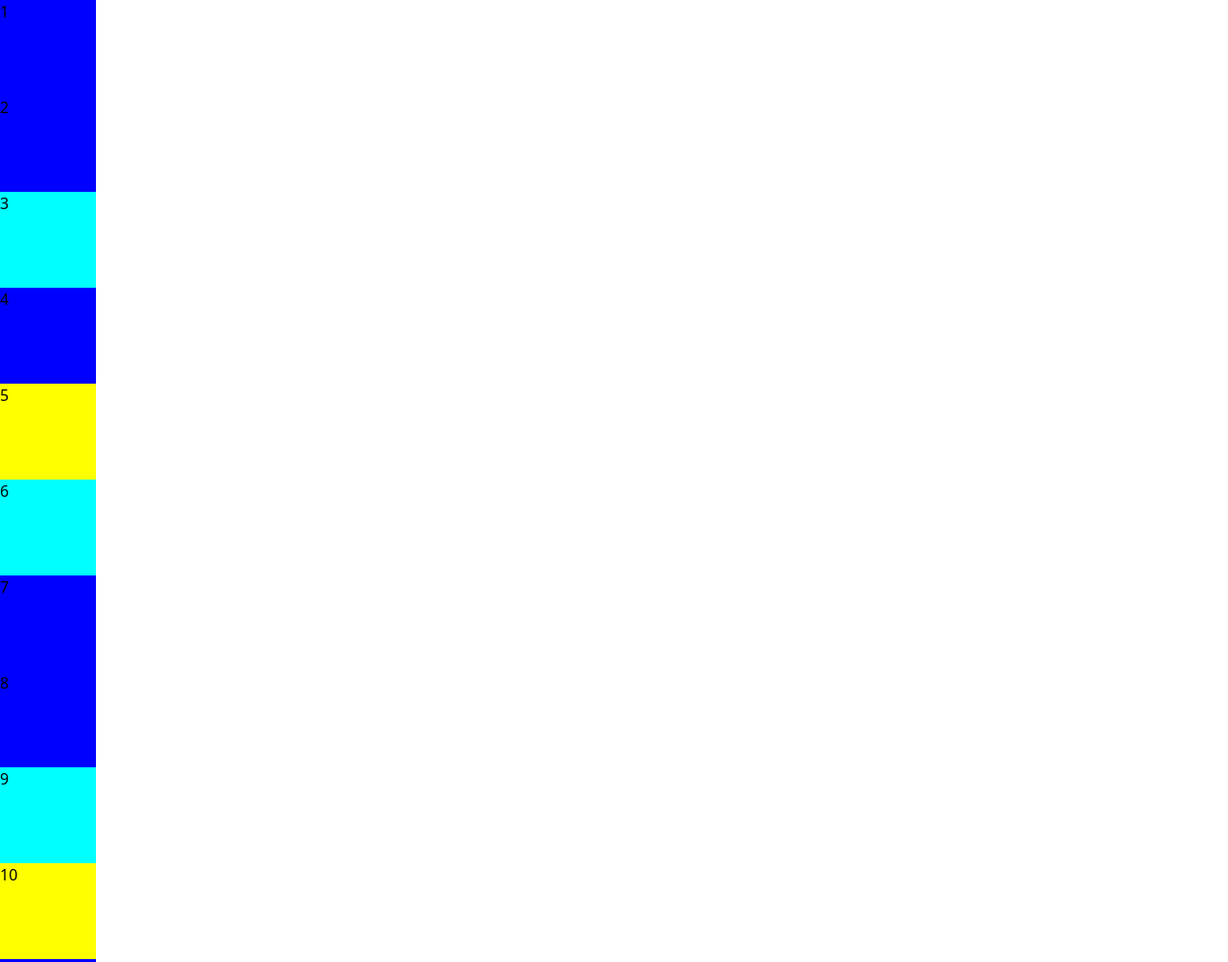
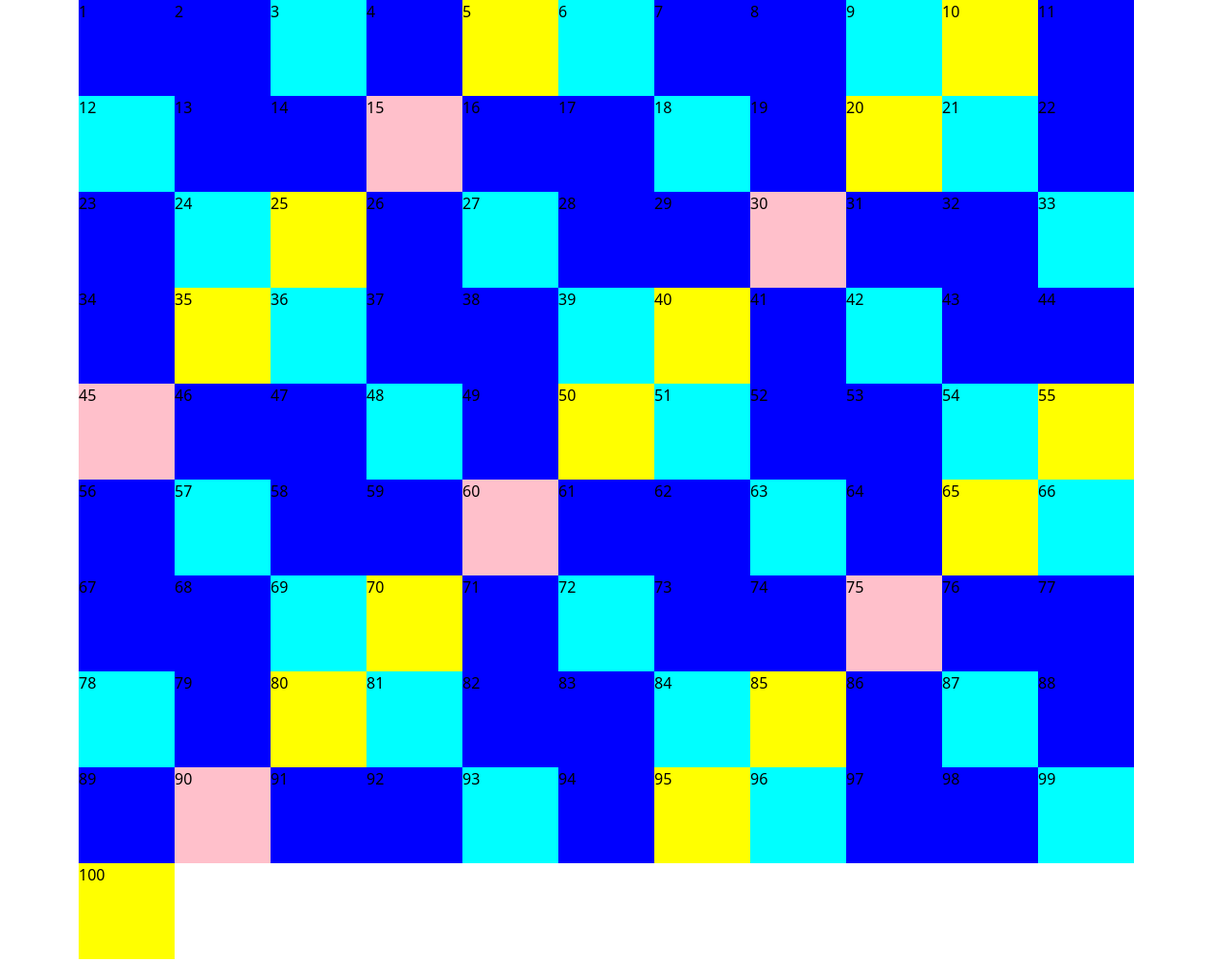
Before and after one commit to TommasoLodesani/js-fizzbuzzdom, a plain HTML site: page index.html in a window 1280 px wide. Shown: the top 1003 px of the page at 96% size. Drawn offline with nearby package versions, Linux system fonts and the light colour scheme.

Commit message:
bootstrap

```diff
--- a/index.html
+++ b/index.html
@@ -11,14 +11,18 @@
 </head>
 <body>
 
+    <div class="container">
+
+        <div class="my_container d-flex flex-wrap">
+
+
+        </div>
+
+    </div>
 
 
 
 
-
-    <div class="my_container">
-
-    </div>
 
 
 
```
